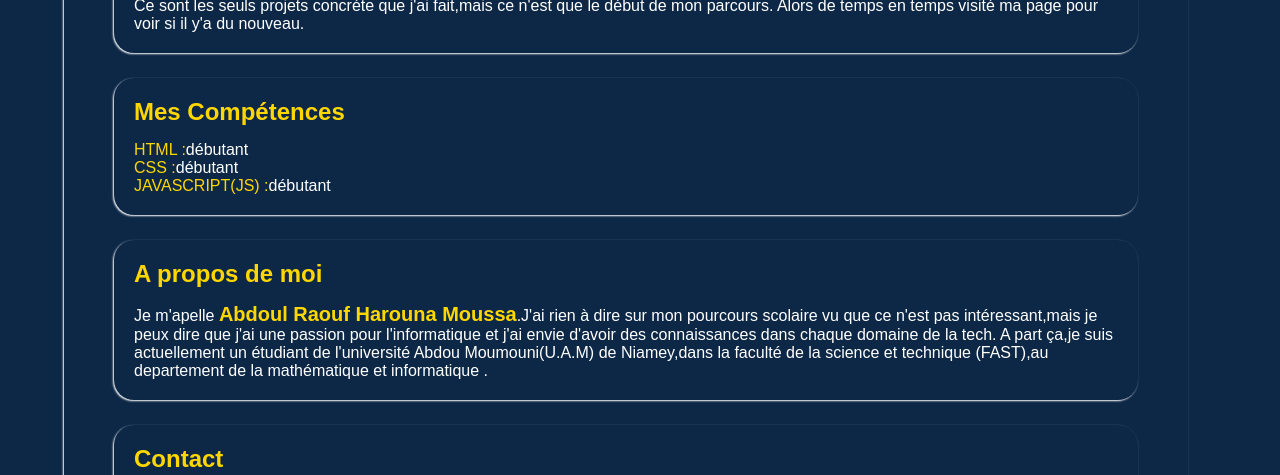
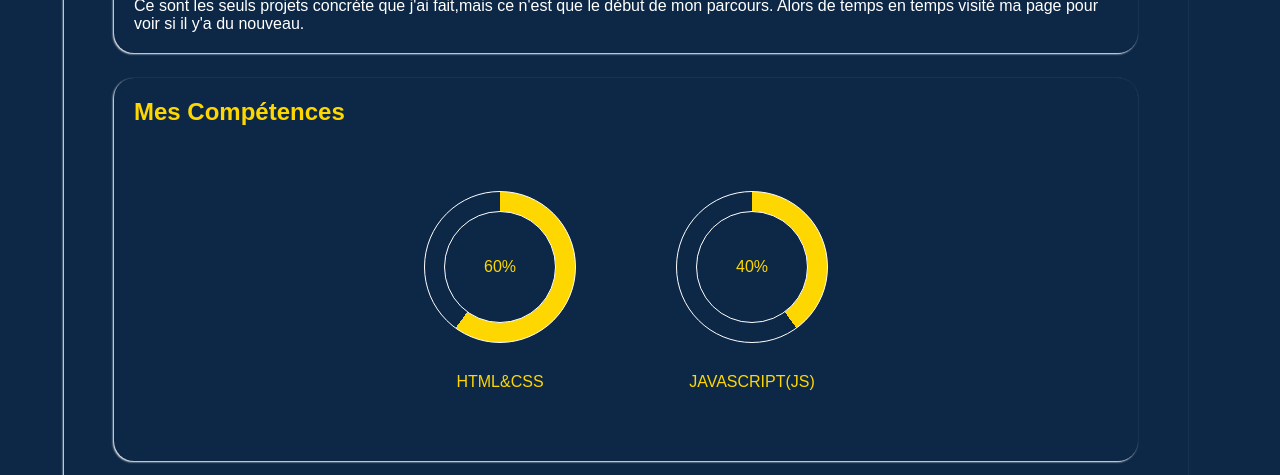
Before and after one commit to AbdoulRaouf2005/Portfolio2, a plain HTML site: page index.html in a window 1280 px wide. Shown: the part 1039-1514 px from the top of the page. Drawn offline with Linux system fonts and the light colour scheme.

Commit message:
Add files via upload

```diff
--- a/index.html
+++ b/index.html
@@ -19,7 +19,7 @@
                   </nav>
             </header>
             <section>
-                  <div id="Home_Card">
+                  <div id="Home_Card" class="bloc box">
                         <div id="Part_Accueil">
                               <div id="Accueil"></div>
                               <p>
@@ -36,7 +36,7 @@
                         </div>
                         <div id="Menu_Contact">
                               <button id="Bouton">
-                                     <p id="Bouton1">Contact</p>
+                                    <p id="Bouton1">Contact</p>
                               </button>
                               <div id="Menu_Logo">
                                     <div class="whatsapp">
@@ -64,7 +64,7 @@
                         </div>
                   </div>
 
-                  <div id="Project_Card">
+                  <div id="Project_Card" class="bloc box">
                         <h2 id="Projets">projets</h2>
                         <div id="Pict_Area">
                               <div>
@@ -104,16 +104,29 @@
                         </p>
                   </div>
 
-                  <div id="Skill_Card">
+                  <div id="Skill_Card" class="bloc box">
                         <h2 id="Compétences">Mes Compétences</h2>
-                        <div>
-                              <p><span>HTML :</span>débutant</p>
-                              <p><span>CSS :</span>débutant</p>
-                              <p><span>JAVASCRIPT(JS) :</span>débutant</p>
+                        <div class="Conteneur">
+                              <div class="contenu1">
+                                    <div class="Bar_charge">
+                                          <span class="progre_bar">0%</span>
+                                    </div>
+                                    <span class="text">
+                                          HTML&CSS
+                                    </span>
+                              </div>
+                              <div class="contenu2">
+                                    <div class="Bar_charge2">
+                                          <span class="progre_bar2">0%</span>
+                                    </div>
+                                    <span class="text">
+                                          JAVASCRIPT(JS)
+                                    </span>
+                              </div>
                         </div>
                   </div>
 
-                  <div id="About_Card">
+                  <div id="About_Card" class="bloc box">
                         <h2 id="Propos">A propos de moi</h2>
                         <p>Je m'apelle <span id="Name1">Abdoul Raouf Harouna Moussa</span>.J'ai rien à dire sur mon
                               pourcours scolaire vu que ce n'est
@@ -124,7 +137,7 @@
                               et informatique .
                         </p>
                   </div>
-                  <div id="Contact_Card">
+                  <div id="Contact_Card" class="bloc box">
                         <h2 id="Contact">Contact</h2>
                         <div id="logo">
                               <div class="whatsapps">
--- a/inter.js
+++ b/inter.js
@@ -1,5 +1,5 @@
 
-document.getElementById('Bouton').addEventListener('click',()=>{
+document.getElementById('Bouton').addEventListener('click', () => {
       const menuLogo = document.getElementById('Menu_Logo')
       menuLogo.classList.toggle('show')
 
@@ -14,10 +14,55 @@ document.getElementById('Bouton').addEventListener('click',()=>{
       github.classList.toggle('derou')
 
       const boutonText = document.getElementById('Bouton1')
-      if (menuLogo.classList.contains('show')){
+      if (menuLogo.classList.contains('show')) {
             boutonText.textContent = 'Fermer'
       }
-      else{
+      else {
             boutonText.textContent = 'Contact'
       }
 })
+
+const observer = new IntersectionObserver((entries) => {
+      entries.forEach(entry => {
+            if (entry.isIntersecting) {
+                  entry.target.classList.add('vue');
+            }
+            else {
+                  entry.target.classList.remove('vue');
+            }
+      });
+}, {
+      threshold: 0.3
+});
+
+document.querySelectorAll('.box').forEach(el => observer.observe(el));
+
+let bar_charge = document.querySelector('.Bar_charge'),
+      Bar_Progre = document.querySelector('.progre_bar'),
+      bar_charge2 = document.querySelector('.Bar_charge2'),
+      Bar_Progre2 = document.querySelector('.progre_bar2');
+
+let debut = 0,
+      debut2 = 0,
+      Fin = 60,
+      Fin2 = 40;
+
+let Progress = setInterval(() => {
+      debut++;
+      bar_charge.style.background = `conic-gradient(#FFD700 ${debut * 3.6}deg,#0D2847 0deg)`;
+      Bar_Progre.textContent = debut + '%';
+      if (debut == Fin) {
+            clearInterval(Progress);
+      }
+
+}, 40);
+
+let Progress2 = setInterval(() => {
+      debut2++;
+      bar_charge2.style.background = `conic-gradient(#FFD700 ${debut2 * 3.6}deg,#0D2847 0deg)`;
+      Bar_Progre2.textContent = debut + '%';
+      if (debut2 == Fin2) {
+            clearInterval(Progress2);
+      }
+
+}, 40);
--- a/style.css
+++ b/style.css
@@ -1,62 +1,75 @@
-*{
+* {
       margin: 0;
       padding: 0;
-      font-family: 'poppins',sans-serif;
+      font-family: 'poppins', sans-serif;
       color: #FFD700;
 }
-#Accueil{
+
+#Accueil {
       display: none;
 }
-nav{
+
+nav {
       display: flex;
       position: relative;
       margin-right: 20px;
       flex-wrap: wrap;
 }
-nav p{
+
+nav p {
       margin-left: 10px;
 }
-nav a{
+
+nav a {
       text-decoration: none;
       font-weight: bolder;
 }
-nav a:hover{
+
+nav a:hover {
       text-decoration: underline;
       text-decoration-color: #FFD700;
 }
-html{
+
+html {
       background-color: black;
 }
-body{
-      background-color:#0D2847;
+
+body {
+      background-color: #0D2847;
       position: absolute;
 }
-h2{
+
+h2 {
       margin-bottom: 15px;
       font-weight: bolder;
       color: #FFD700;
 }
-p{
+
+p {
       color: white;
 }
-#folio{
+
+#folio {
       color: white;
 }
-#Ma_Photo{
+
+#Ma_Photo {
       opacity: 0.9;
       border-radius: 30%;
 }
-#First_Card{
+
+#First_Card {
       margin: 5%;
       margin-top: 20px;
       margin-bottom: 20px;
       border-radius: 30px;
       padding: 50px;
       padding-top: 25px;
-      box-shadow:-1px 1px 2px white;
+      box-shadow: -1px 1px 2px white;
       width: 80%;
 }
-header{
+
+header {
       position: relative;
       width: 97%;
       height: 80px;
@@ -64,29 +77,32 @@ header{
       padding-left: 20px;
       align-items: center;
       border-radius: 15px;
-      box-shadow:-1px 1px 2px white;
+      box-shadow: -1px 1px 2px white;
       justify-content: space-between;
 }
-#Home_Card{
+
+#Home_Card {
       margin-top: 25px;
       padding: 20px;
       border-radius: 20px;
-      box-shadow:-1px 1px 2px white;
+      box-shadow: -1px 1px 2px white;
       height: 520px;
+
 }
 
-#Part_Accueil{
+#Part_Accueil {
       display: flex;
 }
 
-#Menu_Contact{
+#Menu_Contact {
       display: flex;
       align-items: center;
       border-radius: 40px;
       height: 60px;
       margin-top: 20px;
 }
-#Menu_Logo{
+
+#Menu_Logo {
       display: flex;
       gap: 15px;
       overflow: hidden;
@@ -96,16 +112,19 @@ header{
       justify-content: center;
       align-items: center;
 }
-#Menu_Logo.show{
+
+#Menu_Logo.show {
       max-height: 100px;
       opacity: 1;
       padding: 10px;
 }
-.whatsapp{
+
+.whatsapp {
       transform: translateX(-100%);
       transition: transform 0.8s ease;
 }
-.linkedin{
+
+.linkedin {
       width: 45px;
       height: 45px;
       overflow: hidden;
@@ -116,35 +135,44 @@ header{
       align-items: center;
 }
 
-.email{
+.email {
       transform: translateX(-390%);
       transition: transform 0.8s ease;
 }
-.github{
+
+.github {
       transform: translateX(-650%);
       transition: transform 0.8s ease;
 }
-.email.derou,.github.derou,.linkedin.derou,.whatsapp.derou{
+
+.email.derou,
+.github.derou,
+.linkedin.derou,
+.whatsapp.derou {
       transform: translateX(0);
 }
-#Bouton{
+
+#Bouton {
       background-color: #FFD700;
       border-radius: 40px;
       width: 100px;
-      height:60px;
+      height: 60px;
       display: flex;
       justify-content: center;
       align-items: center;
       outline-color: white;
       border: 2px white solid;
 }
-#Bouton:active{
+
+#Bouton:active {
       transform: scale(0.9);
 }
-#Bouton p{
+
+#Bouton p {
       font-weight: bolder;
 }
-.Paragraph{
+
+.Paragraph {
       position: relative;
       margin-left: 8%;
       top: 150px;
@@ -153,77 +181,89 @@ header{
       display: block;
       align-content: center;
 }
-#Name{
+
+#Name {
       font-weight: bolder;
       font-size: 25px;
 }
-#Name1{
+
+#Name1 {
       font-weight: bolder;
       font-size: 20px;
 }
-.Salut{
+
+.Salut {
       font-weight: bolder;
       font-size: 50px;
 }
 
-#Project_Card{
+#Project_Card {
       margin-top: 25px;
       padding: 20px;
       border-radius: 20px;
-      box-shadow:-1px 1px 2px white;
+      box-shadow: -1px 1px 2px white;
 }
-#Pict_Area{
+
+#Pict_Area {
       display: flex;
       flex-wrap: wrap;
 }
-#Pict_Area div{
+
+#Pict_Area div {
       margin: 5px;
       width: 310px;
 }
-#image1,#image2,#image3{
+
+#image1,
+#image2,
+#image3 {
       width: 300px;
       height: 160px;
       border-radius: 16px;
-      box-shadow:-1px 1px 2px white;
+      box-shadow: -1px 1px 2px white;
 }
 
-#About_Card{
+#About_Card {
       margin-top: 25px;
       padding: 20px;
       border-radius: 20px;
-      box-shadow:-1px 1px 2px white;
+      box-shadow: -1px 1px 2px white;
 }
 
-#Skill_Card{
+#Skill_Card {
       margin-top: 25px;
       padding: 20px;
       border-radius: 20px;
-      box-shadow:-1px 1px 2px white;
+      box-shadow: -1px 1px 2px white;
 }
 
-#Contact_Card{
+#Contact_Card {
       margin-top: 25px;
       padding: 20px;
       border-radius: 20px;
-      box-shadow:-1px 1px 2px white;
+      box-shadow: -1px 1px 2px white;
 }
-#Gendy{
+
+#Gendy {
       border-radius: 16px;
 }
-#Gendy:hover{
+
+#Gendy:hover {
       transition-property: transform;
       transition-duration: 1s;
       transition-timing-function: ease;
-      transform: scale(1.1);
+      transform: scale(1.4);
 }
-#logo{
+
+#logo {
       display: flex;
       width: 350px;
       flex-wrap: wrap;
-      justify-content:space-around;
+      justify-content: space-around;
       align-items: center;
 }
-#logo div{
+
+#logo div {
       border-radius: 60px;
       width: 70px;
       height: 70px;
@@ -232,59 +272,169 @@ header{
       justify-content: center;
 }
 
+/*---- ANIMATION ----*/
+.bloc {
+      opacity: 0;
+      transform: translateY(30px),translateX(30px);
+      transition: all 2s ease-out;
+}
+
+.bloc.vue {
+      transform: translateY(0),translateX(0);
+      opacity: 1;
+}
+
+/* ----BARRE DES COMPETENCE--- */
+
+.Conteneur{
+      width: auto;
+      display: flex;
+      justify-content: center;
+      align-items: center;
+}
+
+.contenu1 {
+      display: flex;
+      /* width: 420px; */
+      padding: 50px;
+      border-radius: 8px;
+      flex-direction: column;
+      row-gap: 30px;
+      justify-content: center;
+      align-items: center;
+}
+
+.contenu2 {
+      display: flex;
+      /* width: 420px; */
+      justify-content: center;
+      align-items: center;
+      padding: 50px;
+      border-radius: 8px;
+      flex-direction: column;
+      row-gap: 30px;
+
+}
+
+.Bar_charge {
+      position: relative;
+      height: 150px;
+      width: 150px;
+      border-radius: 50%;
+      background: conic-gradient(#FFD700 3.6deg, rgb(194, 190, 190) 0deg);
+      display: flex;
+      justify-content: center;
+      align-items: center;
+      border: 1px white solid;
+}
+
+.Bar_charge::before {
+      content: "";
+      width: 110px;
+      height: 110px;
+      background-color: #0D2847;
+      position: absolute;
+      border-radius: 50%;
+      border: 1px white solid;
+}
+
+.progre_bar {
+      position: relative;
+}
+
+.Bar_charge2 {
+      position: relative;
+      height: 150px;
+      width: 150px;
+      border-radius: 50%;
+      background: conic-gradient(#FFD700 3.6deg, #0D2847 0deg);
+      display: flex;
+      justify-content: center;
+      align-items: center;
+      border: 1px white solid;
+}
+
+.Bar_charge2::before {
+      content: "";
+      width: 110px;
+      height: 110px;
+      background-color: #0D2847;
+      position: absolute;
+      border-radius: 50%;
+      border: 1px white solid;
+}
+
+.progre_bar2 {
+      position: relative;
+}
+
 @media screen and (max-width: 1024px) and (min-width: 320px) {
-      #Home_Card{
+      #Home_Card {
             height: auto;
       }
-      #First_Card{
+
+      #First_Card {
             margin: 0;
             border-radius: 0px;
             box-shadow: none;
       }
-      #Part_Accueil{
+
+      #Part_Accueil {
             display: block;
             height: 600px;
       }
-      #Ma_Photo{
+
+      #Ma_Photo {
             display: block;
             justify-self: center;
             align-self: center;
       }
-      .Paragraph{
+
+      .Paragraph {
             height: 200px;
             margin: 0;
             top: 0;
       }
-      #Pict_Area{
+
+      #Pict_Area {
             display: block;
       }
-      #Pict_Area div{
+
+      #Pict_Area div {
             width: 98%;
             max-width: 800px;
       }
-      #image1,#image2,#image3{
+
+      #image1,
+      #image2,
+      #image3 {
             height: 200px;
       }
-      #Gendy{
+
+      #Gendy {
             width: 100%;
             height: 200px;
       }
 }
-@media screen and (max-width: 652px) and (min-width: 320px){
-      nav{
+
+@media screen and (max-width: 652px) and (min-width: 320px) {
+      nav {
             margin-right: 10px;
       }
 }
-@media screen and (max-width: 549px) and (min-width: 320px){
-      nav{
+
+@media screen and (max-width: 549px) and (min-width: 320px) {
+      nav {
             width: 160px;
       }
 }
-@media screen and (min-width: 865px){
-      nav{
+
+@media screen and (min-width: 865px) {
+      nav {
             justify-content: space-between;
       }
-      nav p{
+
+      nav p {
             margin-left: 20px;
       }
 }
```
